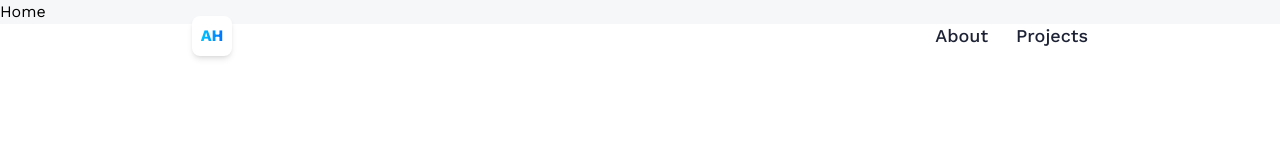
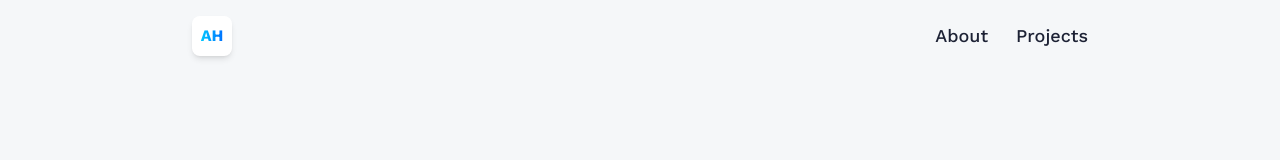
Before and after one commit to NewHub25/3d-portfolio, a React (Vite) app: page / in a window 1280 px wide. Shown: the top 160 px of the page. Built offline with nearby package versions, Linux system fonts and the light colour scheme.

Commit message:
INSTALL AND ADD Canvas

```diff
--- a/package.json
+++ b/package.json
@@ -10,6 +10,7 @@
     "preview": "vite preview"
   },
   "dependencies": {
+    "@react-three/fiber": "^8.15.19",
     "react": "^18.2.0",
     "react-dom": "^18.2.0",
     "react-router-dom": "^6.22.3"
--- a/src/pages/home.jsx
+++ b/src/pages/home.jsx
@@ -1,5 +1,16 @@
+import { Canvas } from "@react-three/fiber";
+
+{
+  /* <div className="absolute top-28 left-0 right-0 z-10 flex justify-center items-center">
+  POPUP
+</div> */
+}
 const Home = () => {
-  return <div>Home</div>;
+  return (
+    <section className="w-full h-screen relative">
+      <Canvas></Canvas>
+    </section>
+  );
 };
 
 export default Home;
```
Also changed, not shown: 1 other file (tests, documents, lock files or other folders).
